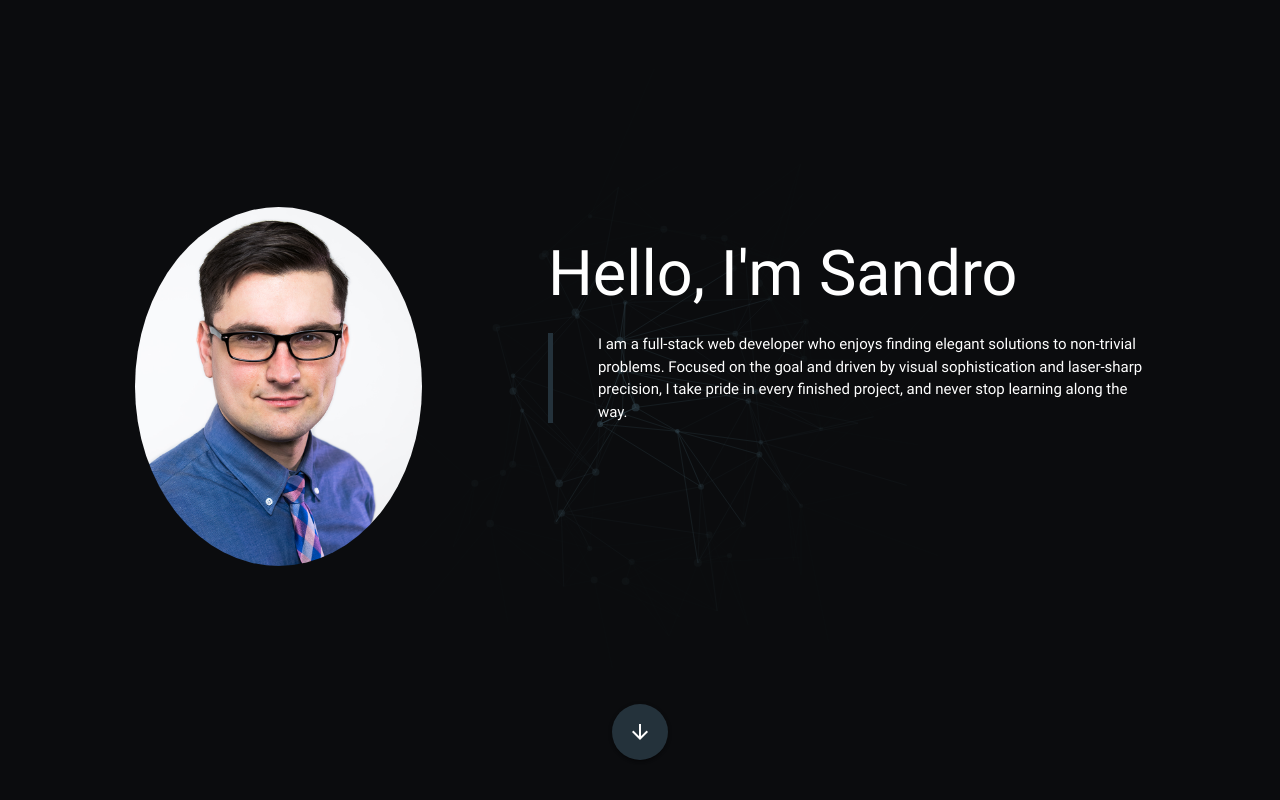
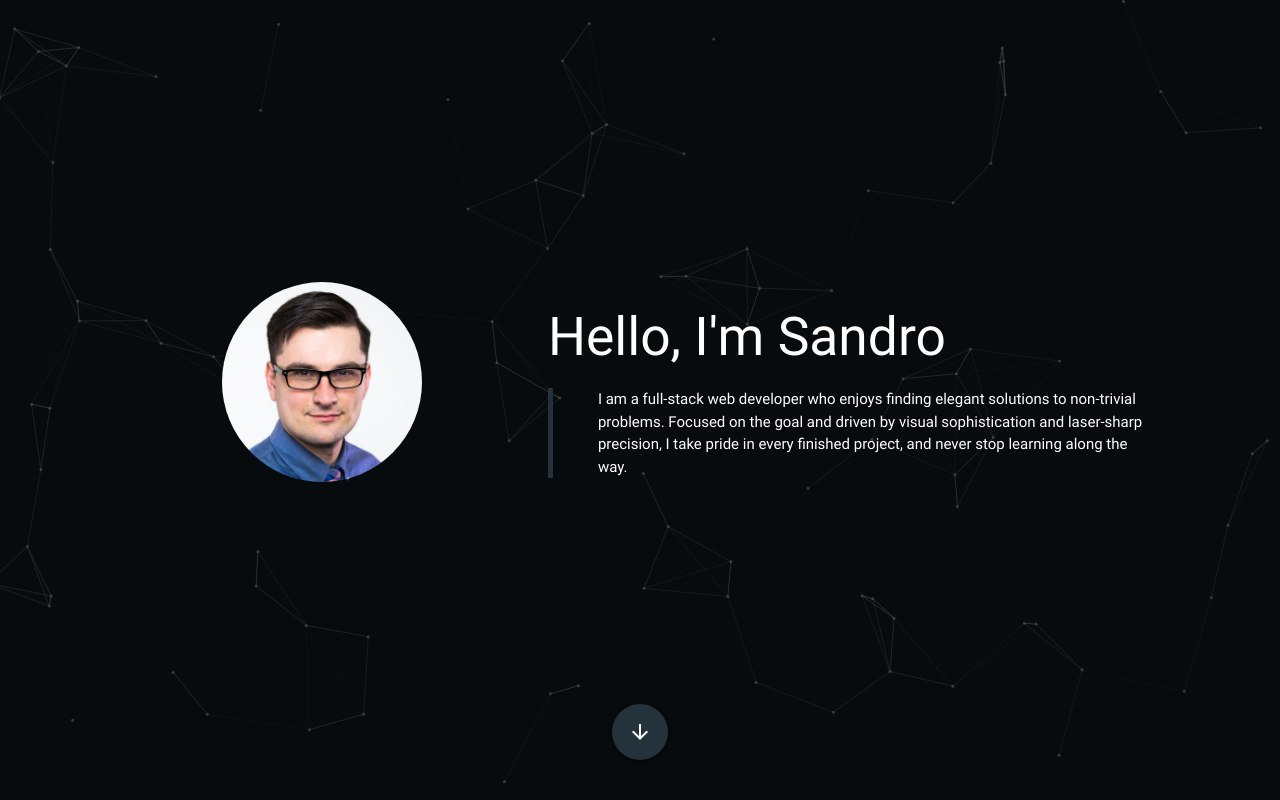
Before and after one commit to Hustlersan/gsd_website, a plain HTML site: page index.html in a window 1280 px wide. Shown: the top 800 px of the page. Drawn offline with nearby package versions, Linux system fonts and the light colour scheme.

Commit message:
beeautifuuuul [master]

```diff
--- a/css/style.css
+++ b/css/style.css
@@ -29,11 +29,12 @@
     background-color: rgb(36, 50, 59);
 }
 #dots-canvas {
-    position: absolute;
+    position: absolute!important;
     top: 0;
     left: 0;
     right: 0;
     bottom: 0;
+    z-index:0;
 }
 
 .hero-container__overlay {
@@ -55,6 +56,14 @@
 .hero-container__about-me {
     color: #fff;
     text-align: left;
+}
+.hero-container__headshot-wrapper {
+    overflow: hidden;
+    max-width: 200px;
+    max-height: 200px;
+    margin: 0 auto;
+    border-radius: 50%;
+    float: right;
 }
 .hero-container__blockquote-indent {
     padding-left: 3rem;
--- a/index.html
+++ b/index.html
@@ -16,16 +16,15 @@
 <body>
 
   <div class="main-hero" id="main-hero" style="">
-    <canvas id="dots-canvas"></canvas>
+    <div id="dots-canvas"></div>
     <div class="hero-container__overlay"></div>
     <div class="hero-container">
       <div class="hero-container__content">
         <div class="hero-container__about-me">
           <div class="row">
-            <div class="col l3 offset-l1"><img src="img/BusinessHeadshot.jpg" alt="" class="responsive-img circle"></div>
-            <div class="col l6 offset-l1"><h1 class="hero-container__title">Hello, I'm Sandro</h1>
+            <div class="col l3 offset-l1"><div class="hero-container__headshot-wrapper"><img src="img/BusinessHeadshot.jpg" alt="" class="responsive-img"></div></div>
+            <div class="col l6 offset-l1"><h2 class="hero-container__title">Hello, I'm Sandro</h2>
               <blockquote class="hero-container__blockquote-indent">  I am a full-stack web developer who enjoys finding elegant solutions to non-trivial problems. Focused on the goal and driven by visual sophistication and laser-sharp precision, I take pride in every finished project, and never stop learning along the way.</blockquote>
-
             </div>
           </div>
         </div>
@@ -192,7 +191,7 @@
 
   <!--  Scripts-->
   <script src="https://code.jquery.com/jquery-2.1.1.min.js"></script>
-  <script src="https://cdnjs.cloudflare.com/ajax/libs/gsap/1.20.4/TweenMax.min.js"></script>
+  <script src="vendor/js/particle-network.min.js"></script>
   <script src="js/materialize.js"></script>
   <script src="js/init.js"></script>
 
--- a/js/init.js
+++ b/js/init.js
@@ -1,12 +1,20 @@
-(function($){
-  $(function(){
+(function ($) {
+    $(function () {
+        var canvasDiv = document.getElementById('dots-canvas');
+        var options = {
+            particleColor: '#fff',
+            interactive: false,
+            speed: 'slow',
+            density: 'medium'
+        };
+        var particleCanvas = new ParticleNetwork(canvasDiv, options);
 
         $('.button-collapse').sideNav();
 
-    $('a[href*=#]:not([href=#])').click(function() {
-        if (location.pathname.replace(/^\//,'') == this.pathname.replace(/^\//,'') && location.hostname == this.hostname) {
+        $('a[href*=#]:not([href=#])').click(function () {
+            if (location.pathname.replace(/^\//, '') == this.pathname.replace(/^\//, '') && location.hostname == this.hostname) {
                 var target = $(this.hash);
-            target = target.length ? target : $('[id=' + this.hash.slice(1) +']');
+                target = target.length ? target : $('[id=' + this.hash.slice(1) + ']');
                 if (target.length) {
                     $('html,body').animate({
                         scrollTop: target.offset().top
@@ -17,189 +25,3 @@
         });
     }); // end of document ready
 })(jQuery); // end of jQuery name space
-
-(function() {
-
-    var width, height, largeHeader, canvas, ctx, points, target, animateHeader = true;
-
-    // Main
-    initHeader();
-    initAnimation();
-    addListeners();
-
-    function initHeader() {
-        width = window.innerWidth;
-        height = window.innerHeight;
-        target = {x: width/2, y: height/2};
-
-        largeHeader = document.getElementById('main-hero');
-        largeHeader.style.height = height+'px';
-
-        canvas = document.getElementById('dots-canvas');
-        canvas.width = width;
-        canvas.height = height;
-        ctx = canvas.getContext('2d');
-
-        // create points
-        points = [];
-        for(var x = 0; x < width; x = x + width/20) {
-            for(var y = 0; y < height; y = y + height/20) {
-                var px = x + Math.random()*width/20;
-                var py = y + Math.random()*height/20;
-                var p = {x: px, originX: px, y: py, originY: py };
-                points.push(p);
-            }
-        }
-
-        // for each point find the 5 closest points
-        for(var i = 0; i < points.length; i++) {
-            var closest = [];
-            var p1 = points[i];
-            for(var j = 0; j < points.length; j++) {
-                var p2 = points[j]
-                if(!(p1 == p2)) {
-                    var placed = false;
-                    for(var k = 0; k < 5; k++) {
-                        if(!placed) {
-                            if(closest[k] == undefined) {
-                                closest[k] = p2;
-                                placed = true;
-                            }
-                        }
-                    }
-
-                    for(var k = 0; k < 5; k++) {
-                        if(!placed) {
-                            if(getDistance(p1, p2) < getDistance(p1, closest[k])) {
-                                closest[k] = p2;
-                                placed = true;
-                            }
-                        }
-                    }
-                }
-            }
-            p1.closest = closest;
-        }
-
-        // assign a circle to each point
-        for(var i in points) {
-            var c = new Circle(points[i], 2+Math.random()*2, 'rgba(255,255,255,0.3)');
-            points[i].circle = c;
-        }
-    }
-
-    // Event handling
-    function addListeners() {
-        if(!('ontouchstart' in window)) {
-            window.addEventListener('mousemove', mouseMove);
-        }
-        window.addEventListener('scroll', scrollCheck);
-        window.addEventListener('resize', resize);
-    }
-
-    function mouseMove(e) {
-        var posx = posy = 0;
-        if (e.pageX || e.pageY) {
-            posx = e.pageX;
-            posy = e.pageY;
-        }
-        else if (e.clientX || e.clientY)    {
-            posx = e.clientX + document.body.scrollLeft + document.documentElement.scrollLeft;
-            posy = e.clientY + document.body.scrollTop + document.documentElement.scrollTop;
-        }
-        target.x = posx;
-        target.y = posy;
-    }
-
-    function scrollCheck() {
-        if(document.body.scrollTop > height) animateHeader = false;
-        else animateHeader = true;
-    }
-
-    function resize() {
-        width = window.innerWidth;
-        height = window.innerHeight;
-        largeHeader.style.height = height+'px';
-        canvas.width = width;
-        canvas.height = height;
-    }
-
-    // animation
-    function initAnimation() {
-        animate();
-        for(var i in points) {
-            shiftPoint(points[i]);
-        }
-    }
-
-    function animate() {
-        if(animateHeader) {
-            ctx.clearRect(0,0,width,height);
-            for(var i in points) {
-                // detect points in range
-                if(Math.abs(getDistance(target, points[i])) < 4000) {
-                    points[i].active = 0.3;
-                    points[i].circle.active = 0.6;
-                } else if(Math.abs(getDistance(target, points[i])) < 20000) {
-                    points[i].active = 0.1;
-                    points[i].circle.active = 0.3;
-                } else if(Math.abs(getDistance(target, points[i])) < 40000) {
-                    points[i].active = 0.02;
-                    points[i].circle.active = 0.1;
-                } else {
-                    points[i].active = 0;
-                    points[i].circle.active = 0;
-                }
-
-                drawLines(points[i]);
-                points[i].circle.draw();
-            }
-        }
-        requestAnimationFrame(animate);
-    }
-
-    function shiftPoint(p) {
-        TweenLite.to(p, 1+1*Math.random(), {x:p.originX-50+Math.random()*100,
-            y: p.originY-50+Math.random()*100, ease:Circ.easeInOut,
-            onComplete: function() {
-                shiftPoint(p);
-            }});
-    }
-
-    // Canvas manipulation
-    function drawLines(p) {
-        if(!p.active) return;
-        for(var i in p.closest) {
-            ctx.beginPath();
-            ctx.moveTo(p.x, p.y);
-            ctx.lineTo(p.closest[i].x, p.closest[i].y);
-            ctx.strokeStyle = 'rgba(156,217,249,'+ p.active+')';
-            ctx.stroke();
-        }
-    }
-
-    function Circle(pos,rad,color) {
-        var _this = this;
-
-        // constructor
-        (function() {
-            _this.pos = pos || null;
-            _this.radius = rad || null;
-            _this.color = color || null;
-        })();
-
-        this.draw = function() {
-            if(!_this.active) return;
-            ctx.beginPath();
-            ctx.arc(_this.pos.x, _this.pos.y, _this.radius, 0, 2 * Math.PI, false);
-            ctx.fillStyle = 'rgba(156,217,249,'+ _this.active+')';
-            ctx.fill();
-        };
-    }
-
-    // Util
-    function getDistance(p1, p2) {
-        return Math.pow(p1.x - p2.x, 2) + Math.pow(p1.y - p2.y, 2);
-    }
-
-})();
```
Also changed, not shown: vendor/js/particle-network.js (added), vendor/js/particle-network.min.js (added). Lines whose indentation alone changed are shown as unchanged.
